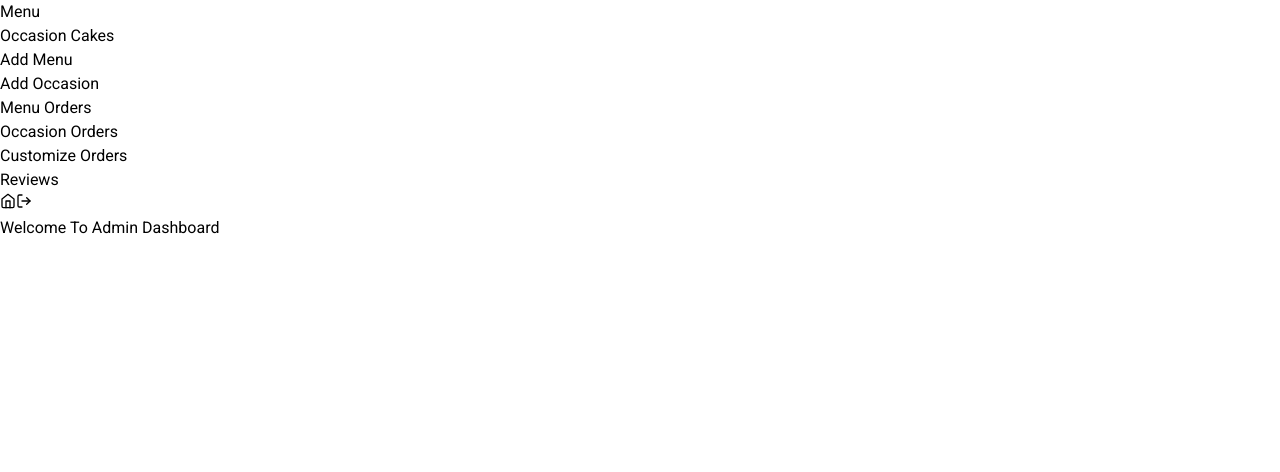
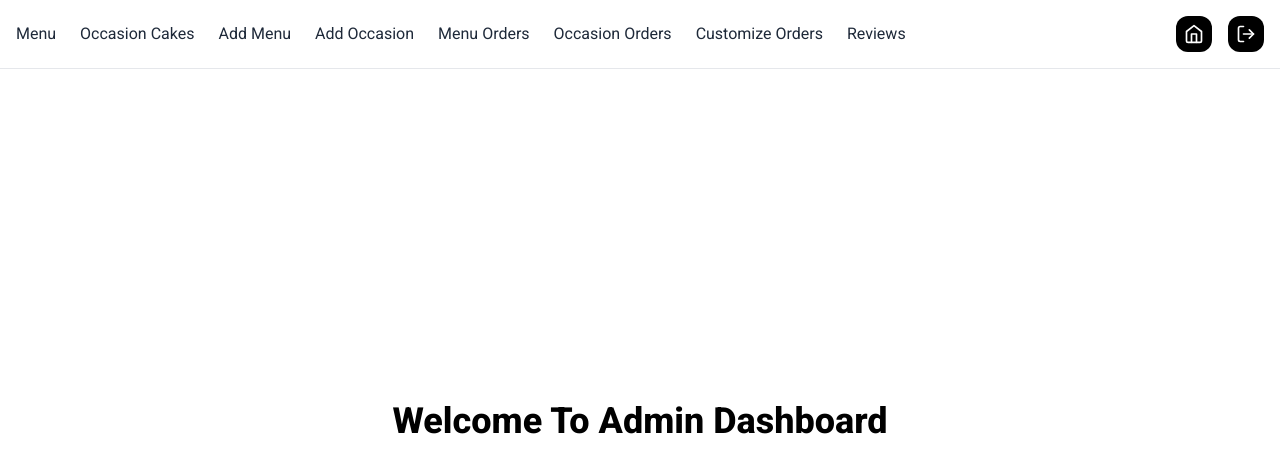
Before and after one commit to mussadiqkhan6886/amasbakery, a Next.js app: page /admin-dashboard in a window 1280 px wide. Shown: the top 472 px of the page. Built offline with nearby package versions, Linux system fonts and the light colour scheme.

Commit message:
header done

```diff
--- a/app/(admin)/admin-dashboard/page.tsx
+++ b/app/(admin)/admin-dashboard/page.tsx
@@ -2,8 +2,8 @@ import React from 'react'
 
 const Admin = () => {
   return (
-    <main className='h-screen w-full'>
-      <h1>Welcome To Admin Dashboard</h1>
+    <main className='h-[88vh] w-full grid place-items-center'>
+      <h1 className='text-4xl text-center font-black'>Welcome To Admin Dashboard</h1>
     </main>
   )
 }
--- a/components/admin/AdminHeader.tsx
+++ b/components/admin/AdminHeader.tsx
@@ -1,33 +1,45 @@
-import Link from 'next/link'
-import React from 'react'
-import { FiHome, FiLogOut } from 'react-icons/fi'
+import Link from 'next/link';
+import React from 'react';
+import { FiHome, FiLogOut } from 'react-icons/fi';
 
 const AdminHeader = () => {
-    const headerLinks = [
-        {name: "Menu", link: "/admin-dashboard/menu"},
-        {name: "Occasion Cakes", link: "/admin-dashboard/occasion-cakes"},
-        {name: "Add Menu", link: "/admin-dashboard/add-menu"},
-        {name: "Add Occasion", link: "/admin-dashboard/add-occasion"},
-        {name: "Menu Orders", link: "/admin-dashboard/menu-orders"},
-        {name: "Occasion Orders", link: "/admin-dashboard/occasion-orders"},
-        {name: "Customize Orders", link: "/admin-dashboard/customize-orders"},
-        {name: "Reviews", link: "/admin-dashboard/reviews"},
-    ]
+  const headerLinks = [
+    { name: 'Menu', link: '/admin-dashboard/menu' },
+    { name: 'Occasion Cakes', link: '/admin-dashboard/occasion-cakes' },
+    { name: 'Add Menu', link: '/admin-dashboard/add-menu' },
+    { name: 'Add Occasion', link: '/admin-dashboard/add-occasion' },
+    { name: 'Menu Orders', link: '/admin-dashboard/menu-orders' },
+    { name: 'Occasion Orders', link: '/admin-dashboard/occasion-orders' },
+    { name: 'Customize Orders', link: '/admin-dashboard/customize-orders' },
+    { name: 'Reviews', link: '/admin-dashboard/reviews' },
+  ];
+
   return (
-    <header>
-      <nav>
-        <ul>
-            {headerLinks.map(item => (
-                <ol><Link href={item.link}>{item.name}</Link></ol>
-            ))}
+    <header className="w-full bg-white px-4 py-4 border-b border-gray-200 flex flex-col md:flex-row items-center justify-between">
+      {/* Links */}
+      <nav className="w-full md:w-auto mb-2 md:mb-0">
+        <ul className="flex flex-wrap gap-6 text-gray-800 font-medium text-sm md:text-base">
+          {headerLinks.map((item) => (
+            <li key={item.name}>
+              <Link href={item.link} className="">
+                {item.name}
+              </Link>
+            </li>
+          ))}
         </ul>
       </nav>
-      <div>
-        <button><Link href={"/"}><FiHome /></Link></button>
-        <button><Link href={"/"}><FiLogOut /></Link></button>
+
+      {/* Icons */}
+      <div className="flex gap-4 text-gray-800 text-xl">
+        <Link className='bg-black text-white p-2 rounded-xl' href="/">
+          <FiHome className="" />
+        </Link>
+        <Link className='bg-black text-white p-2 rounded-xl' href="/">
+          <FiLogOut className="" />
+        </Link>
       </div>
     </header>
-  )
-}
+  );
+};
 
-export default AdminHeader
+export default AdminHeader;
```
